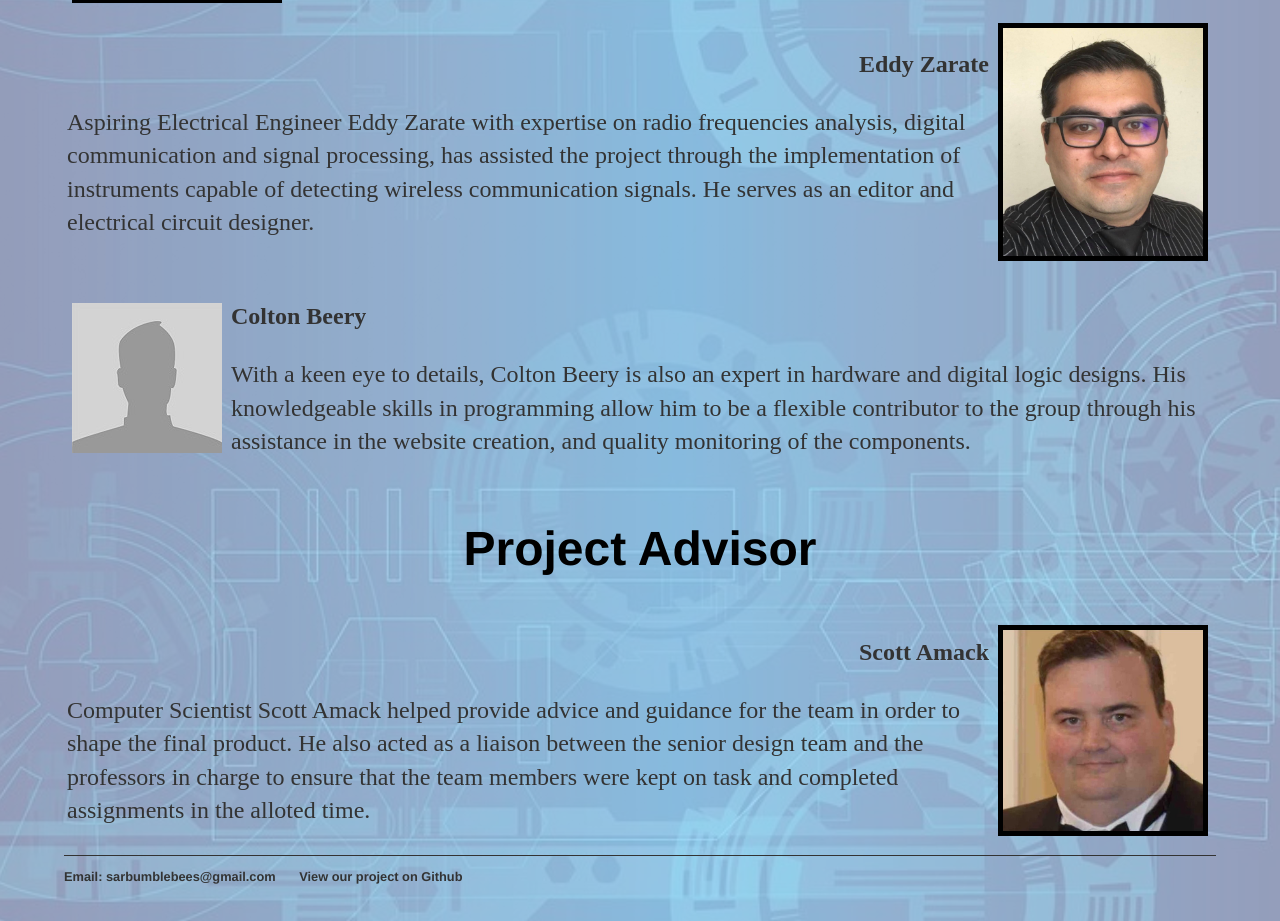
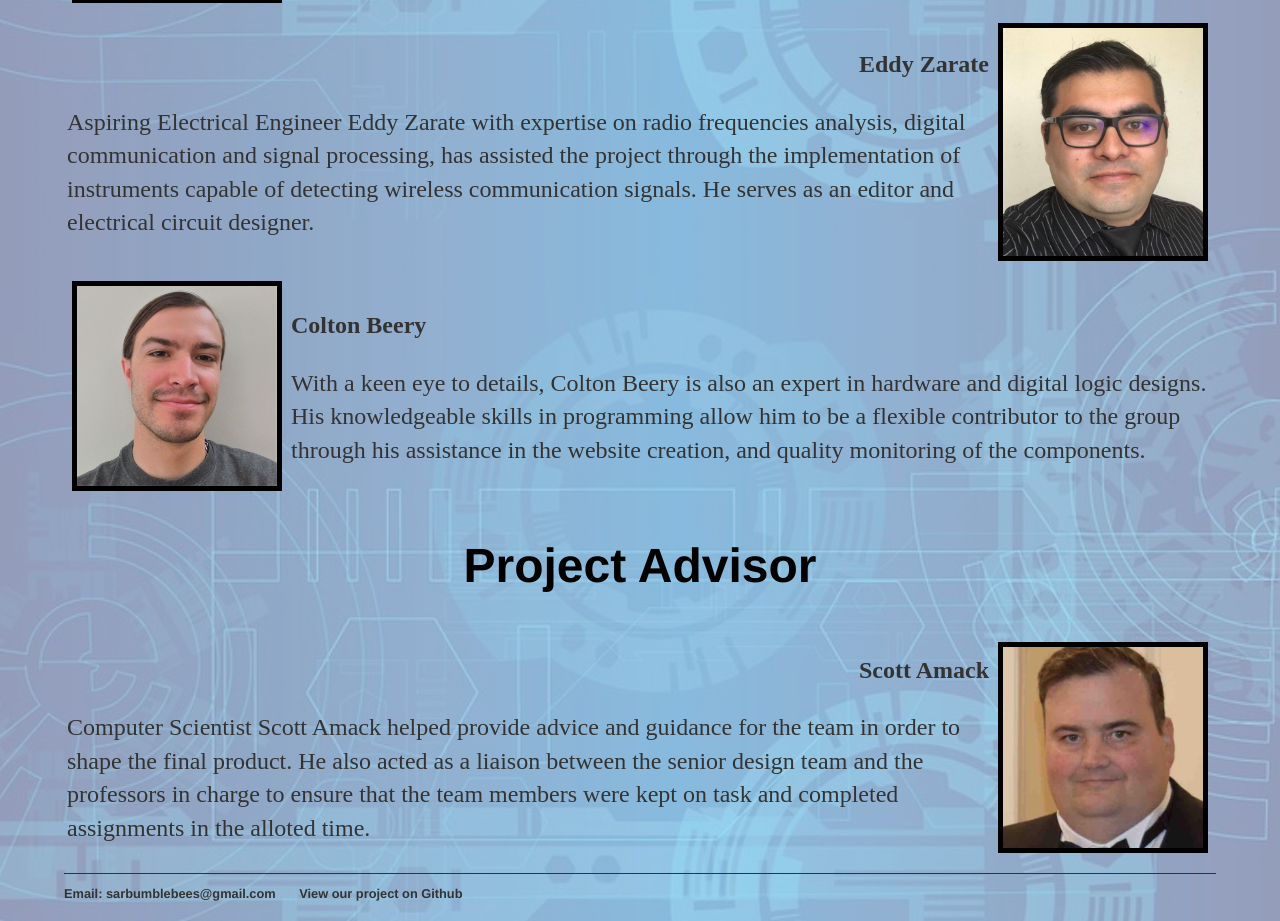
Before and after one commit to ColtonBeery/sarbumblebees, a Jekyll site: the page built from members/index.html, in a window 1280 px wide. Shown: the part 1580-2501 px from the top of the page. Built offline with Jekyll 4.4.1, drawn with Linux system fonts in a browser that asks for light colours.

Commit message:
Add colton headshot

```diff
--- a/members/index.html
+++ b/members/index.html
@@ -89,7 +89,7 @@
 <table style="width:100%">
   <tr>
 		<td>
-			<img src="/images/Headshot-Placeholder.jpg" alt="Placeholder Image" style="margin:5px 5px">
+			<img src="/images/Colton_Bio_Pic.jpg" alt="Placeholder Image" style="margin:5px 5px" width="200px" border="5">
 		</td>
     <td>
 			<p><b>Colton Beery</b></p>
```
Also changed, not shown: images/Colton_Bio_Pic.jpg (added).
